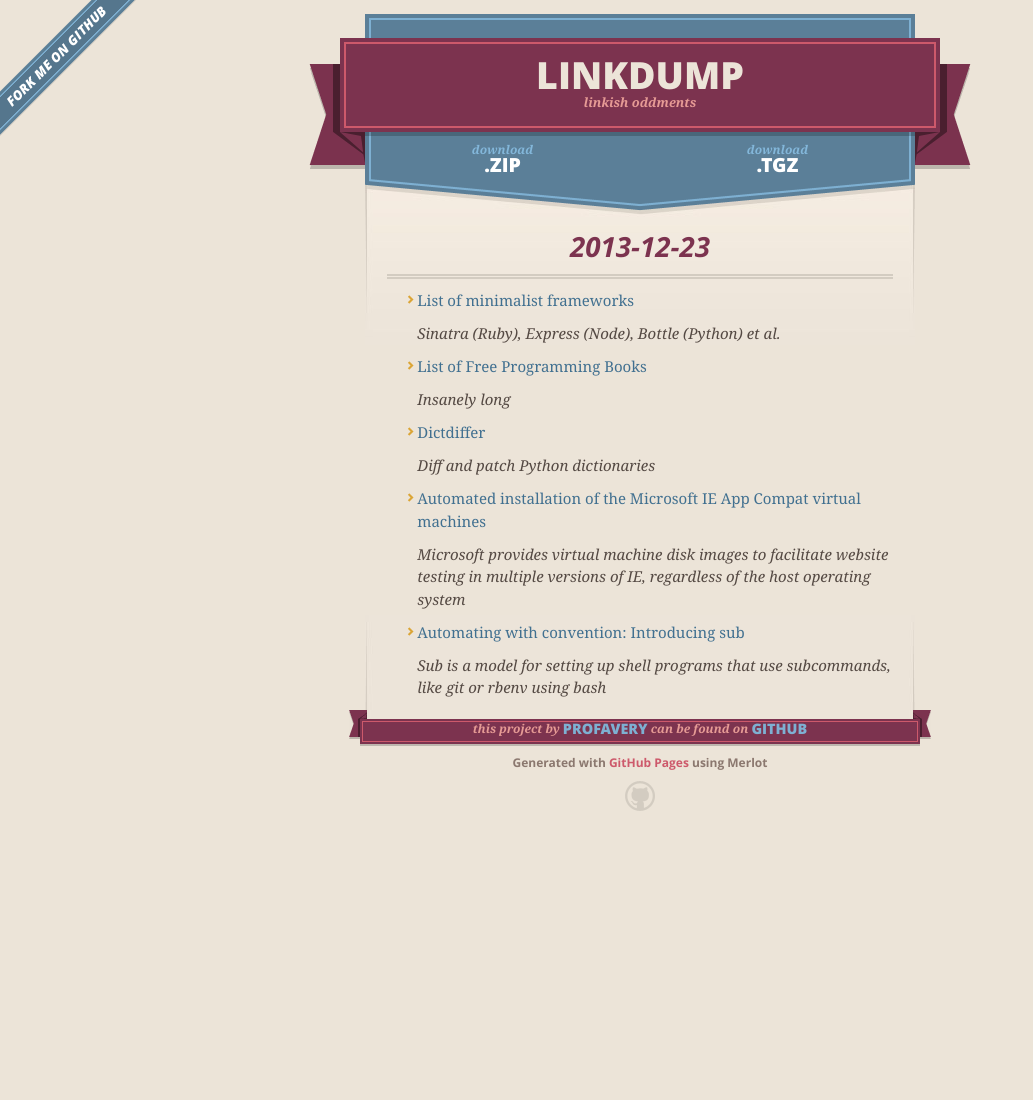
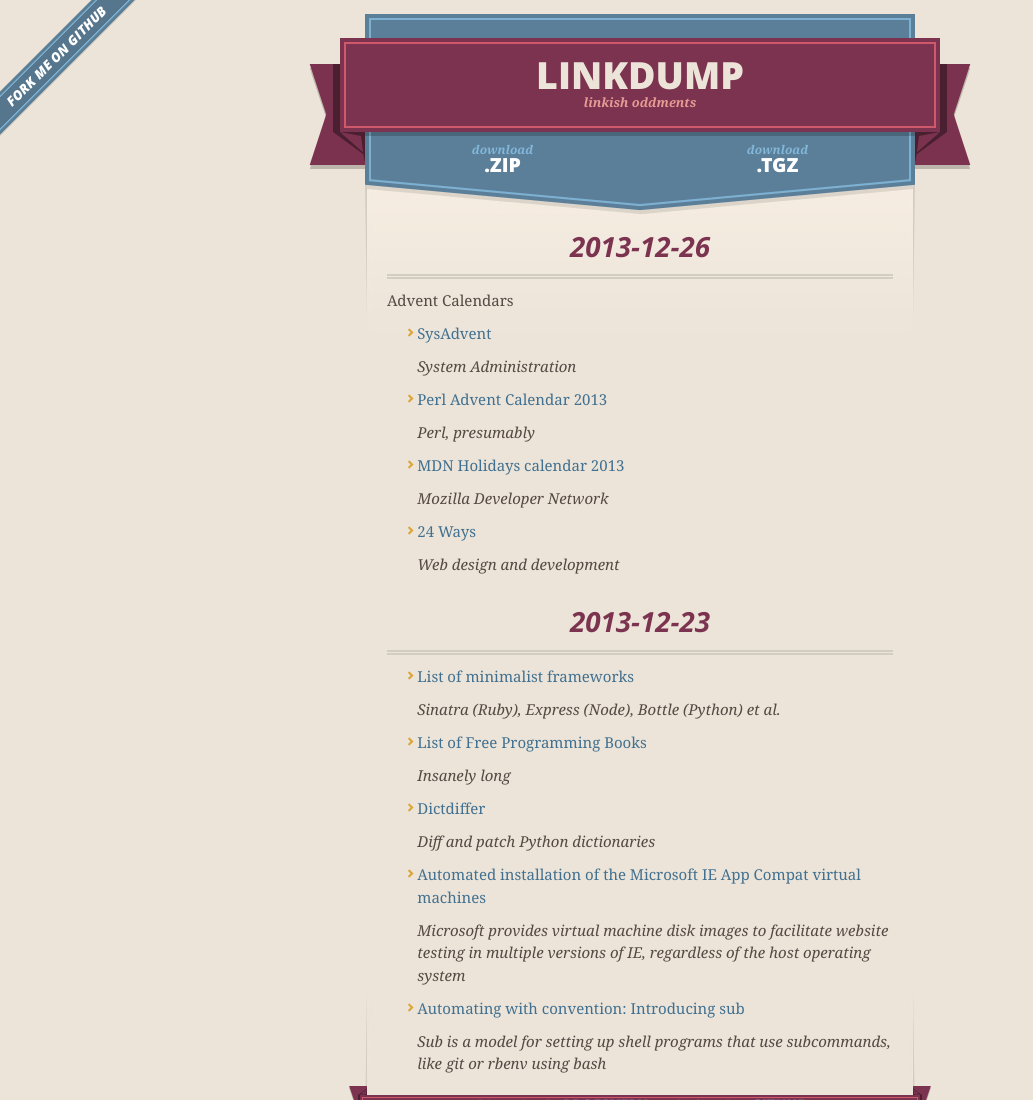
Before and after one commit to ProfAvery/linkdump, a plain HTML site: page index.html in a window 1280 px wide. Shown: the top 1100 px of the page, without its empty margins (0-1033 px from the left). Before the commit the page ends 851 px from the top, so only its background shows below. Drawn offline with nearby package versions, Linux system fonts and the light colour scheme.

```diff
--- a/index.html
+++ b/index.html
@@ -47,6 +47,32 @@
 
       <section id="main_content">
         <h3>
+<a name="2013-12-26" class="anchor" href="#2013-12-26"><span class="octicon octicon-link"></span></a>2013-12-26</h3>
+
+<p>Advent Calendars</p>
+
+<ul>
+<li>
+<p><a href="http://sysadvent.blogspot.com/">SysAdvent</a></p>
+
+<p><em>System Administration</em></p>
+</li>
+<li>
+<p><a href="http://perladvent.pm.org/2013/">Perl Advent Calendar 2013</a></p>
+
+<p><em>Perl, presumably</em></p>
+</li>
+<li>
+<p><a href="http://thewebrocks.com/mdncalendar2013/">MDN Holidays calendar 2013</a></p>
+
+<p><em>Mozilla Developer Network</em></p>
+</li>
+<li>
+<p><a href="http://24ways.org/">24 Ways</a></p>
+
+<p><em>Web design and development</em></p>
+</li>
+</ul><h3>
 <a name="2013-12-23" class="anchor" href="#2013-12-23"><span class="octicon octicon-link"></span></a>2013-12-23</h3>
 
 <ul>
```
Also changed, not shown: params.json (+1 -1 lines).
